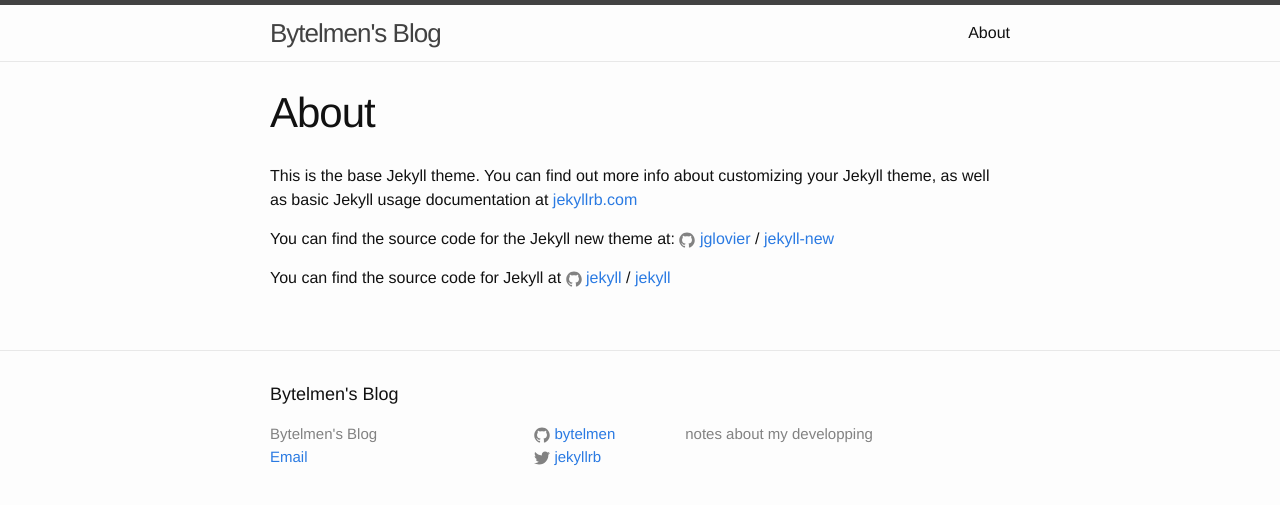
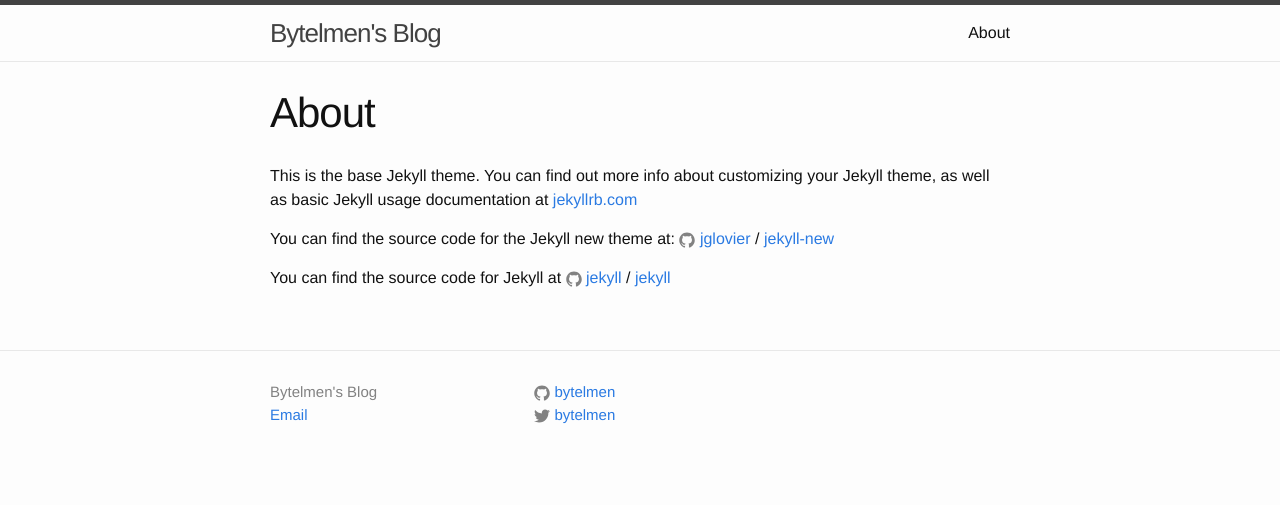
Before and after one commit to bytelmen/bytelmen.github.io, a Jekyll site: the page built from about.md, in a window 1280 px wide. Shown: the top 505 px of the page. Built offline with Jekyll 4.4.1, drawn with Linux system fonts in a browser that asks for light colours.

Commit message:
modified foot_html, delete 'Posts' at the beginning of posts list

```diff
--- a/_config.yml
+++ b/_config.yml
@@ -12,7 +12,7 @@ description: > # this means to ignore newlines until "baseurl:"
     notes about my developping
 baseurl: "" # the subpath of your site, e.g. /blog
 url: "http://yourdomain.com" # the base hostname & protocol for your site
-twitter_username: jekyllrb
+twitter_username: bytelmen
 github_username:  bytelmen
 
 # Build settings
--- a/_includes/footer.html
+++ b/_includes/footer.html
@@ -1,8 +1,6 @@
 <footer class="site-footer">
 
   <div class="wrapper">
-
-    <h2 class="footer-heading">{{ site.title }}</h2>
 
     <div class="footer-col-wrapper">
       <div class="footer-col footer-col-1">
@@ -28,9 +26,6 @@
         </ul>
       </div>
 
-      <div class="footer-col footer-col-3">
-        <p>{{ site.description }}</p>
-      </div>
     </div>
 
   </div>
--- a/index.html
+++ b/index.html
@@ -3,8 +3,6 @@ layout: default
 ---
 
 <div class="home">
-
-  <h1 class="page-heading">Posts</h1>
 
   <ul class="post-list">
     {% for post in site.posts %}
```
